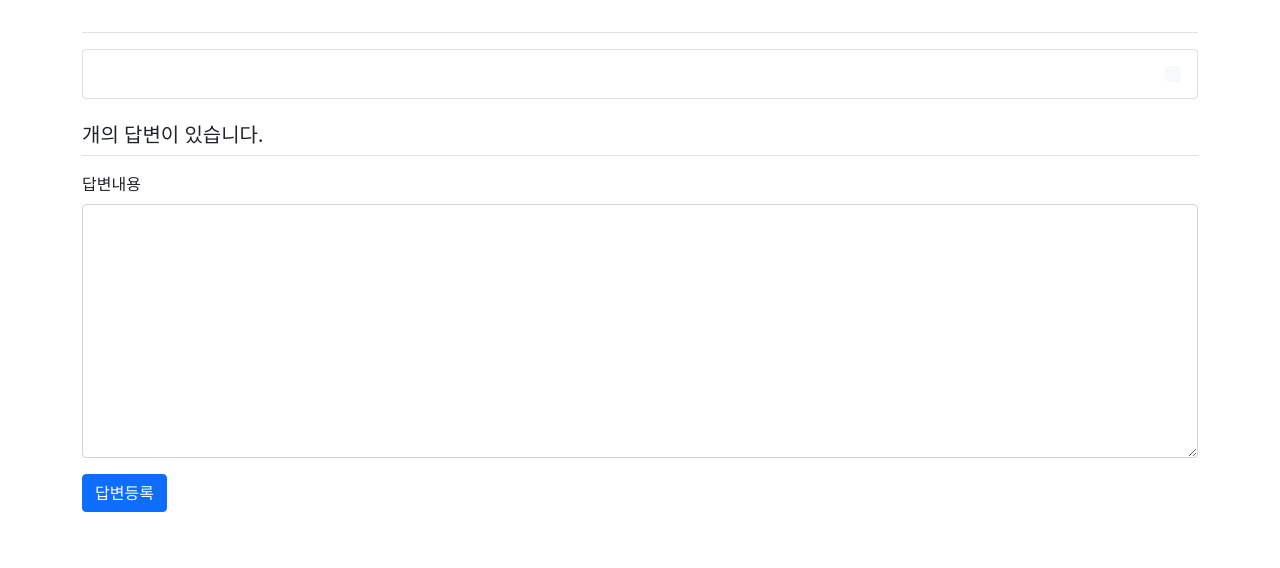
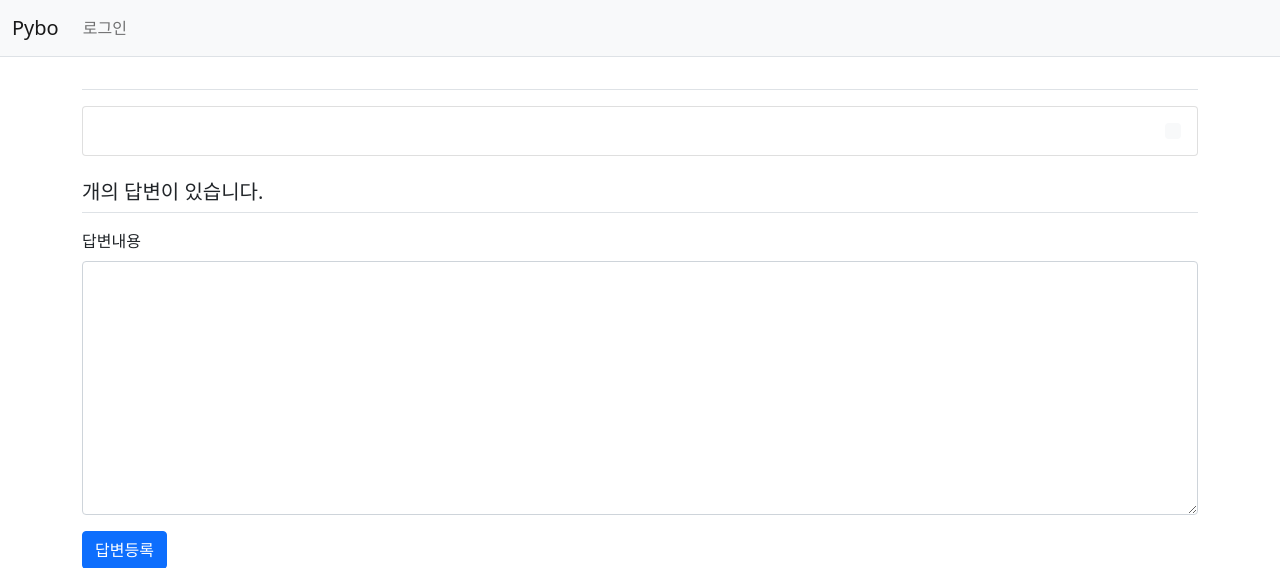
Before and after one commit to ems789/Django_Practice, a Django app: template templates/pybo/question_detail.html in a window 1280 px wide. Shown: the top 568 px of the page. Run offline with Django 4.2, Linux system fonts and the light colour scheme; the template is opened without the code that fills it, so the values that code supplies are empty; some libraries are stand-ins or nearby versions.

Commit message:
네비게이션 바 추가(홈, 로그인 버튼)

```diff
--- a/templates/base.html
+++ b/templates/base.html
@@ -13,6 +13,27 @@
     <title>Hello, pybo!</title>
 </head>
 <body>
+    <!-- 네비게이션바 -->
+    <nav class="navbar navbar-expand-lg navbar-light bg-light border-bottom">
+        <div class="container-fluid">
+            <a class="navbar-brand" href="{% url 'pybo:index' %}">Pybo</a>
+            <button class="navbar-toggler" type="button"
+                    data-bs-toggle="collapse"
+                    data-bs-target="#navbarSupportedContent"
+                    aria-controls="navbarSupportedContent"
+                    aria-expanded="false"
+                    aria-label="Toggle navigation">
+                <span class="navbar-toggler-icon"></span>
+            </button>
+            <div class="collapse navbar-collapse" id="navbarSupportedContent">
+                <ul class="navbar-nav me-auto mb-2 mb-lg-0">
+                    <li class="nav-item">
+                        <a class="nav-link" href="#">로그인</a>
+                    </li>
+                </ul>
+            </div>
+        </div>
+    </nav>
 <!-- 기본 템플릿 안에 삽입될 내용 Start -->
 {% block content %}
 {% endblock %}
```
